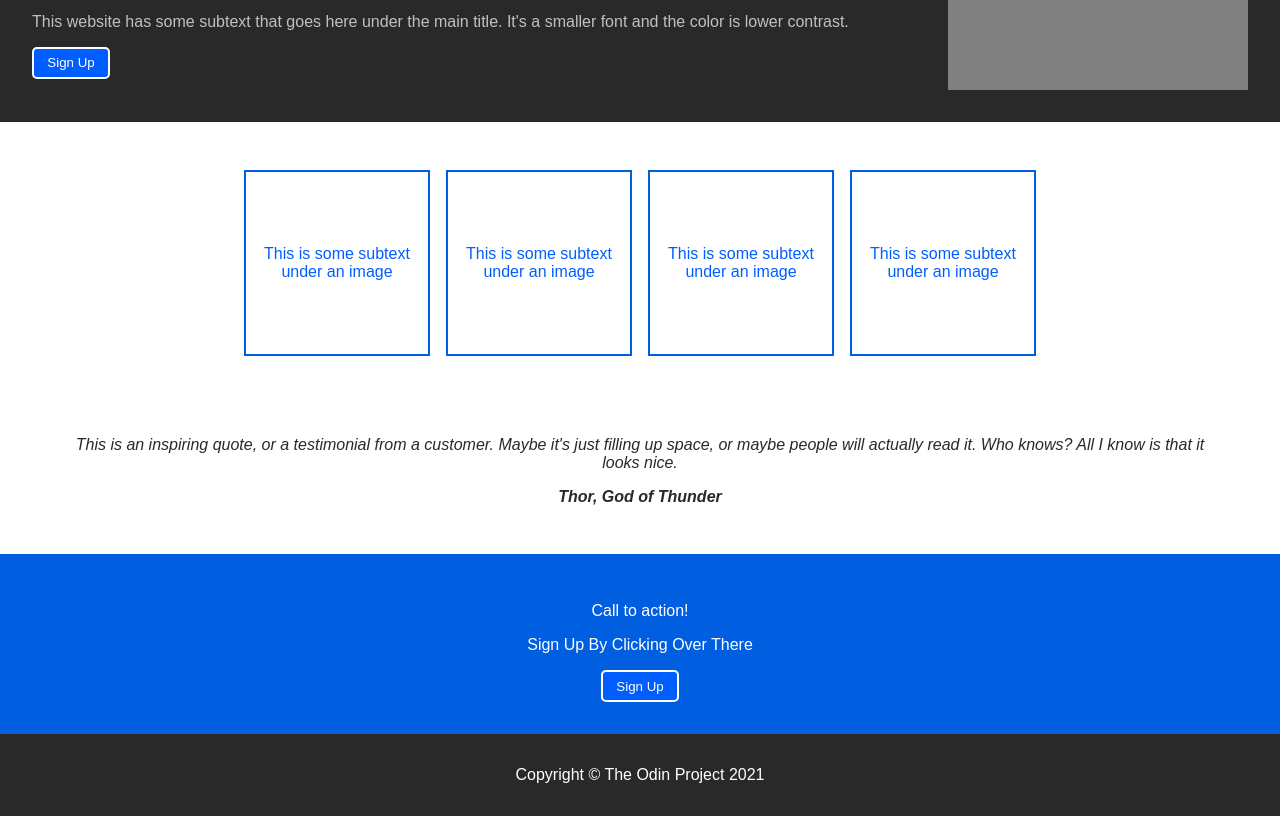
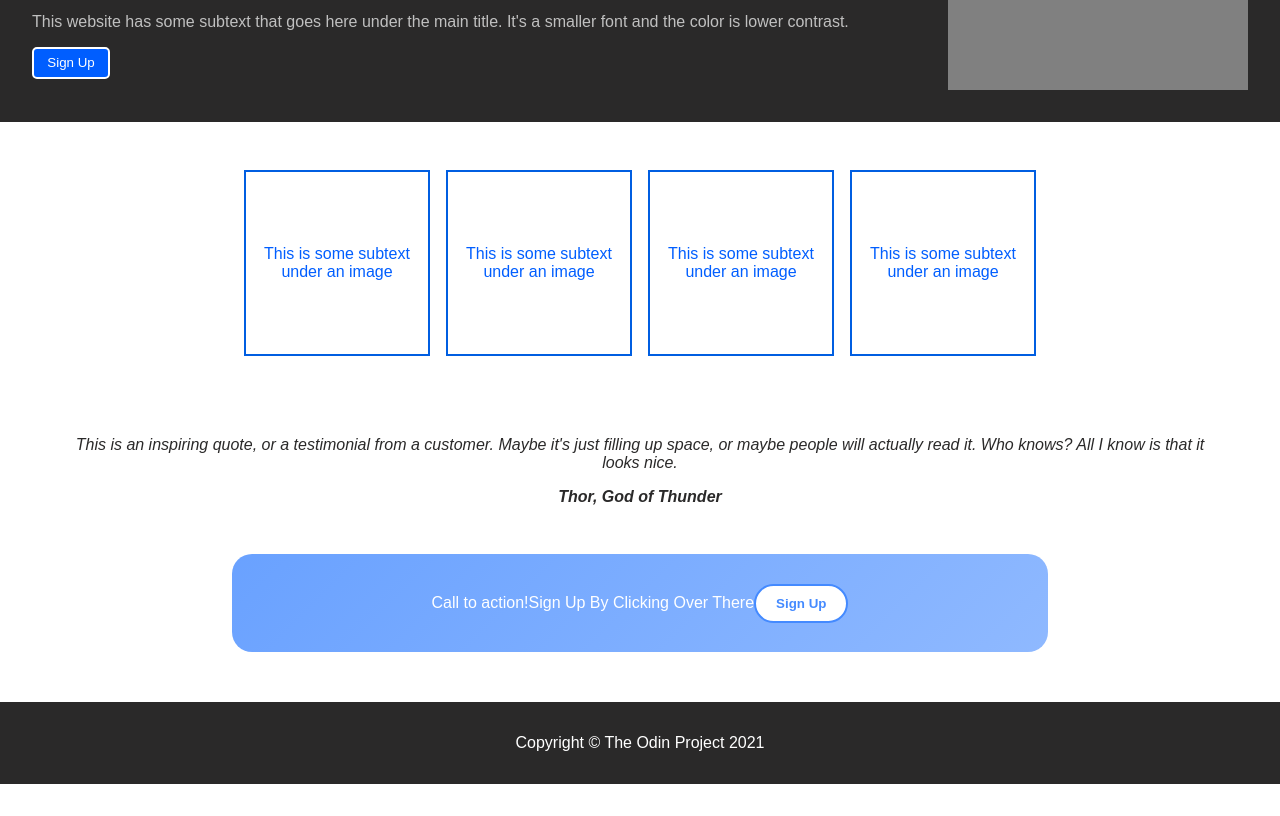
Before and after one commit to HTMLfiqi/landing-page, a plain HTML site: page index.html in a window 1280 px wide. Shown: the part 224-1040 px from the top of the page. After the commit the page ends 1008 px from the top, so only its background shows below. Drawn offline with Linux system fonts and the light colour scheme.

Commit message:
centered the div for sign up

```diff
--- a/index.html
+++ b/index.html
@@ -44,11 +44,13 @@
                 <cite>Thor, God of Thunder</cite>
             </blockquote>
         </section>
-        <section class="cta">
-            <p>Call to action!</p>
-            <p>Sign Up By Clicking Over There</p>
-            <button>Sign Up</button>
-        </section>
+        <div class="cta-container">
+            <section class="cta">
+                <p>Call to action!</p>
+                <p>Sign Up By Clicking Over There</p>
+                <button class="cta-button">Sign Up</button>
+            </section>
+        </div>
     </main>
     <footer>
         <p>Copyright © The Odin Project 2021</p>
--- a/styles.css
+++ b/styles.css
@@ -104,11 +104,33 @@ button {
     font-weight: bold;
 }
 
+.cta-container {
+    display: flex;
+    align-items: center;
+    justify-content: center;
+    margin-bottom: 50px;
+}
+
 .cta {
-    background-color: rgb(0, 94, 225);
+    background: linear-gradient(135deg, rgba(68, 138, 255, 0.8), rgba(68, 138, 255, 0.6));
     color: white;
-    text-align: center;
-    padding: 2em;
+    padding: 1.5em;
+    display: flex;
+    align-items: center;
+    justify-content: center;
+    border-radius: 20px;
+    width: 60vw;
+    height: auto;
+}
+
+.cta-button {
+    background-color: white;
+    color: rgb(68, 138, 255);
+    border: 2px solid rgb(68, 138, 255);
+    border-radius: 25px;
+    padding: 0.75em 1.5em;
+    text-decoration: none;
+    font-weight: bold;
 }
 
 footer {
```
